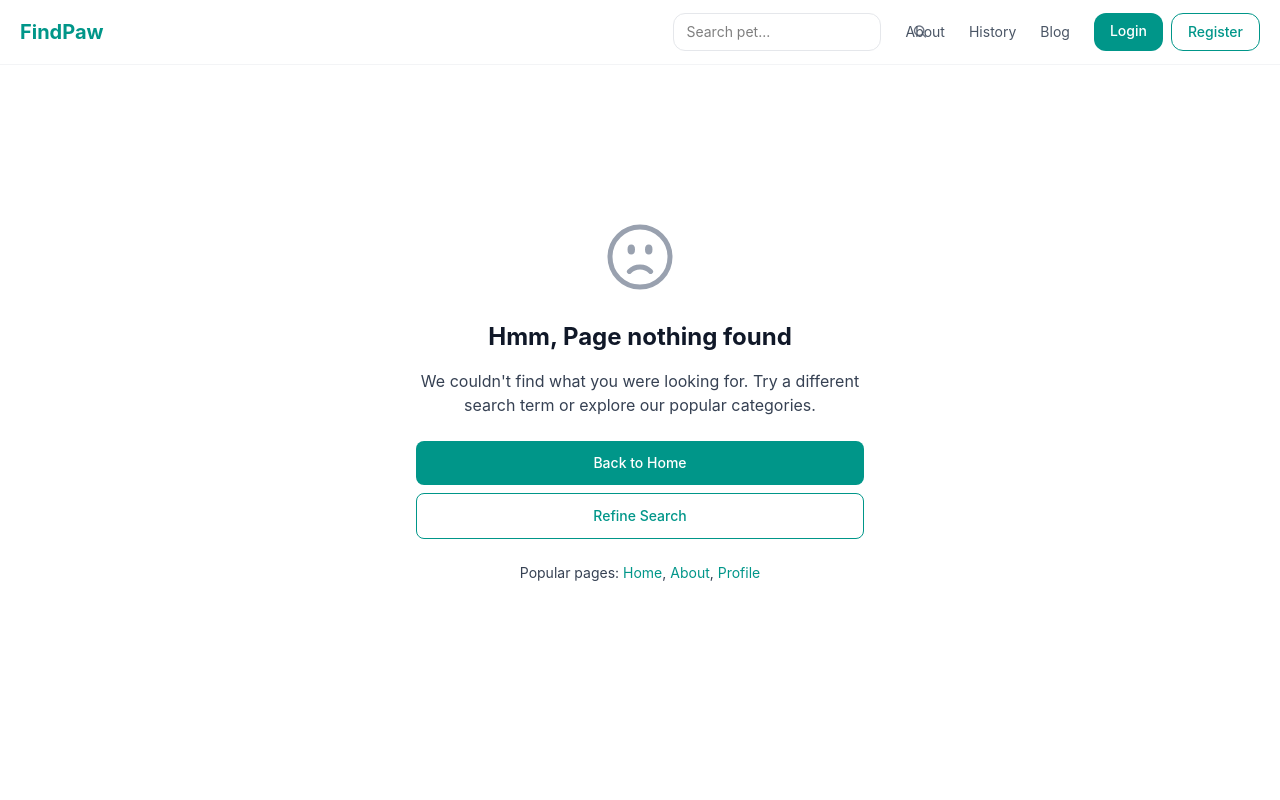
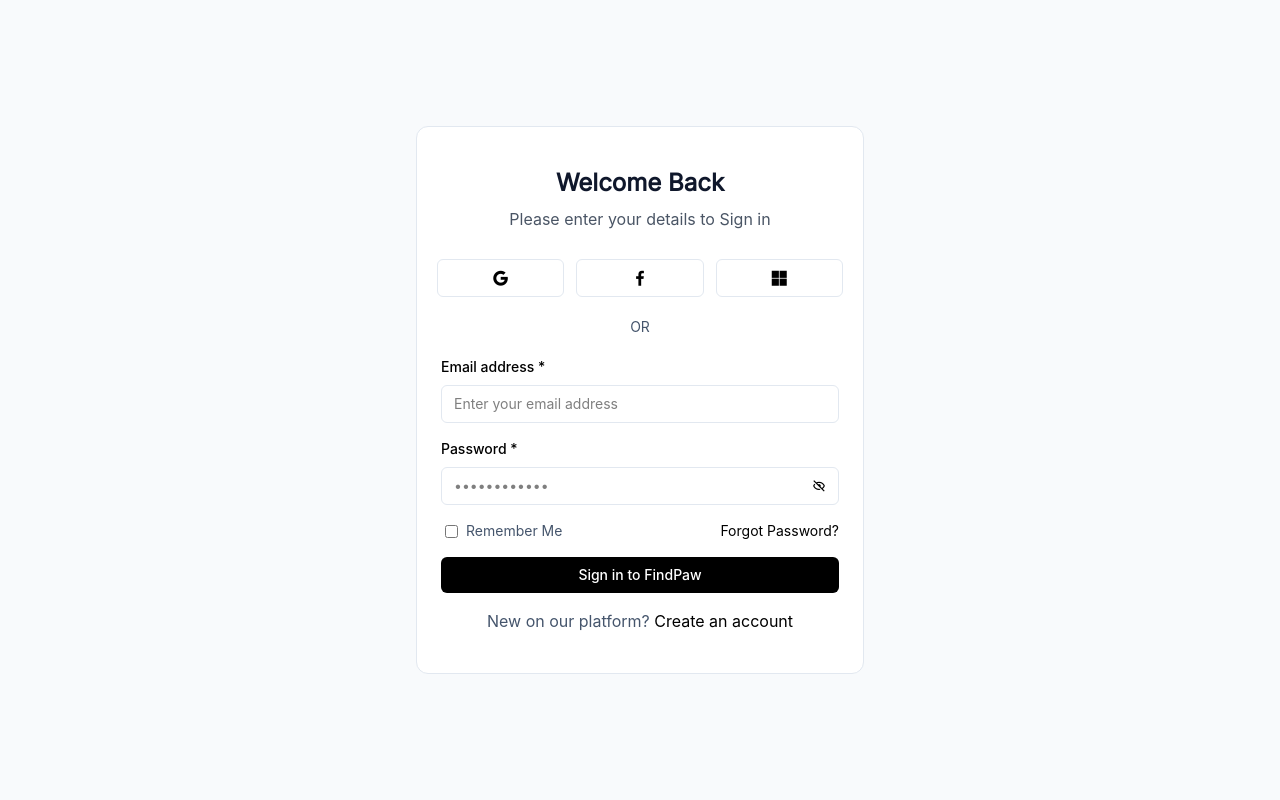
Before and after one commit to rfdytzz/findpaw-platform, a Vue app in the folder Frontend/: page /signin in a window 1280 px wide. Shown: the top 800 px of the page. Built offline with nearby package versions, Linux system fonts and the light colour scheme.

Commit message:
fix: change UI Style to Modern Minimalist

```diff
--- a/Frontend/src/views/auth/Login.vue
+++ /dev/null
@@ -1,68 +0,0 @@
-<script setup>
-import { onMounted, ref } from 'vue';
-
-const isShow = ref(false)
-const toggleShow = () => {
-    isShow.value = !isShow.value
-}
-
-onMounted(() => {
-    document.title = 'FindPaw - Login'
-})
-</script>
-
-<template>
-    <div class="w-full h-screen flex justify-center items-center">
-        <div class="rounded-xl border-2 gap-5 items-center border-gray-100 bg-white p-5 flex flex-col">
-            <h1 class="text-3xl font-semibold">Login</h1>
-            <div class="w-full text-sm flex items-center bg-red-500/20 text-red-500 p-2 gap-2 rounded">
-                <i class='bx bx-info-circle' ></i>
-                Incorrect Email or Password
-            </div>
-            <div class="w-full text-sm flex items-center bg-teal-500/20 text-teal-500 p-2 gap-2 rounded">
-                <i class='bx bx-check-circle' ></i>
-                Login Success, please wait
-            </div>
-            <form action="" class="flex flex-col gap-4">
-                <div class="flex flex-col gap-2">
-                    <label for="email" class="font-medium text-sm">Email <span class="text-teal-600">*</span></label>
-                    <div
-                        class="flex flex-row focus-within:bg-white w-75 ring rounded bg-gray-50 ring-gray-200 focus-within:ring-teal-500">
-                        <input type="email" placeholder="email@example.com" class="w-full p-2 focus:outline-0" name=""
-                            id="email">
-                    </div>
-                </div>
-                <div class="flex flex-col gap-2">
-                    <label for="password" class="font-medium text-sm">Password <span
-                            class="text-teal-600">*</span></label>
-                    <div
-                        class="flex items-center flex-row focus-within:bg-white w-75 ring rounded bg-gray-50 ring-gray-200 focus-within:ring-teal-500">
-                        <input :type="isShow ? 'text' : 'password'" type="password" placeholder="••••••••"
-                            class="w-full py-2 pl-2 focus:outline-0" name="" id="password">
-                        <i @click="toggleShow" :class="isShow ? 'bx-show' : 'bx-hide'" class="bx bx-hide p-2"></i>
-                    </div>
-                </div>
-                <div class="flex items-center text-sm gap-2 text-gray-500 justify-start">
-                    <input type="checkbox" name="" id="">
-                    Remember me
-                </div>
-                <button class="cursor-pointer font-medium flex justify-center items-center gap-2 bg-teal-500 rounded p-2 text-white hover:bg-teal-700">
-                    <div role="status" aria-label="Loading">
-                        <svg class="mx-auto size-5 animate-spin text-teal-200" xmlns="http://www.w3.org/2000/svg"
-                            fill="none" viewBox="0 0 24 24" aria-hidden="true">
-                            <circle class="opacity-25" cx="12" cy="12" r="10" stroke="currentColor" stroke-width="4">
-                            </circle>
-
-                            <path class="opacity-75" fill="currentColor"
-                                d="M4 12a8 8 0 018-8V0C5.373 0 0 5.373 0 12h4zm2 5.291A7.962 7.962 0 014 12H0c0 3.042 1.135 5.824 3 7.938l3-2.647z">
-                            </path>
-                        </svg>
-                    </div>
-                    Login
-                </button>
-                <div class="text-sm text-center -mt-2">dont have an account? <router-link to="/register"
-                        class="text-teal-600 hover:underline">Register</router-link></div>
-            </form>
-        </div>
-    </div>
-</template>
--- /dev/null
+++ b/Frontend/src/views/auth/Signin.vue
@@ -0,0 +1,60 @@
+<script setup>
+import { onMounted, ref } from 'vue';
+
+const isShow = ref(false)
+const toggleShow = () => {
+    isShow.value = !isShow.value
+}
+
+onMounted(() => {
+    document.title = 'FindPaw - Login'
+})
+</script>
+
+<template>
+    <div class="flex bg-slate-50 justify-center items-center h-screen">
+        <div
+            class="bg-white border border-slate-200 px-5 py-10 rounded-xl gap-5 flex flex-col md:w-[35%] w-full">
+            <div class="flex flex-col items-center gap-2">
+                <div class="font-semibold text-slate-900 font-inter text-2xl">Welcome Back</div>
+                <div class="text-md text-gray-600">Please enter your details to Sign in</div>
+            </div>
+            <div class="flex gap-3 mt-2 w-full items-center justfiy-center">
+                <div class="flex-1 flex items-center py-2 hover:bg-slate-50 cursor-pointer justify-center border rounded-md border-slate-200">
+                    <i class="bx bxl-google text-xl"></i>
+                </div>
+                <div class="flex-1 flex items-center py-2 hover:bg-slate-50 cursor-pointer justify-center border rounded-md border-slate-200">
+                    <i class="bx bxl-facebook text-xl"></i>
+                </div>
+                <div class="flex-1 flex items-center py-2 hover:bg-slate-50 cursor-pointer justify-center border rounded-md border-slate-200">
+                    <i class="bx bxl-microsoft text-xl"></i>
+                </div>
+            </div>
+            <div class="flex items-center gap-2 justify-center">
+                <span class="text-sm text-slate-600">OR</span>
+            </div>
+            <form class="flex flex-col items-start justify-center px-1 gap-4">
+                <div class="flex flex-col w-full gap-2">
+                    <label for="email" class="font-medium text-sm">Email address <span>*</span></label>
+                    <input type="text" id="email" placeholder="Enter your email address" class="rounded-md text-sm flex-1 focus:outline-0 border border-slate-200 px-3 py-2 focus:border-slate-400 focus:ring-slate-200 focus:ring-3 transition duration-200 ease-in-out">
+                </div>
+                <div class="flex flex-col w-full gap-2">
+                    <label for="password" class="font-medium text-sm">Password <span>*</span></label>
+                    <div class="rounded-md text-sm flex-1 border border-slate-200 px-3 py-2 focus-within:border-slate-400 focus-within:ring-slate-200 focus-within:ring-3 transition duration-200 ease-in-out flex items-center">
+                        <input :type="isShow ? 'text' : 'password'" id="password" placeholder="••••••••••••" class="focus:outline-0 text-sm flex-1">
+                        <i :class="isShow ? 'bx-show' : 'bx-hide'" @click="toggleShow" class="bx text-md cursor-pointer"></i>
+                    </div>
+                </div>
+                <div class="flex items-center justify-between w-full">
+                    <div class="flex items-center gap-2 px-1">
+                        <input type="checkbox" id="remember" class="accent-slate-900">
+                        <label for="remember" class="text-sm text-slate-600">Remember Me</label>
+                    </div>
+                    <router-link to="" class="text-sm">Forgot Password?</router-link>
+                </div>
+                <button class="w-full bg-black text-white font-medium py-2 rounded-md cursor-pointer text-sm hover:bg-slate-800 transition duration-200">Sign in to FindPaw</button>
+                <div class="text-center w-full text-slate-600">New on our platform? <router-link to="" class="text-black">Create an account</router-link></div>
+            </form>
+        </div>
+    </div>
+</template>
```
Also changed, not shown: Frontend/src/router/index.js (+4 -4 lines), Frontend/src/views/auth/Signup.vue (renamed from Frontend/src/views/auth/Register.vue).
